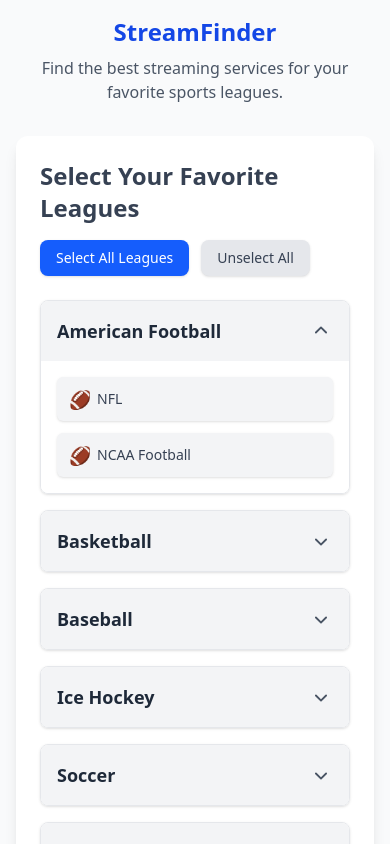
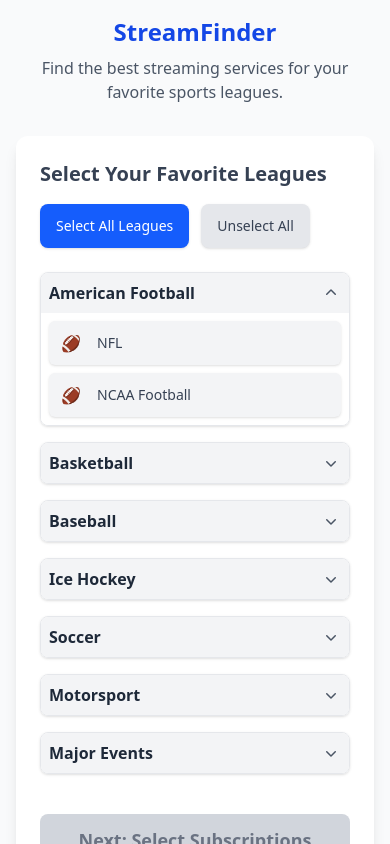
Before and after one commit to justincoleman/StreamFinder, a Vue app in the folder StreamFinder/: page / in a window 390 px wide. Both pictures are taken after a click on the button "American Football". Shown: the top 844 px of the page. Built offline with nearby package versions, Linux system fonts and the light colour scheme.

Commit message:
Mobile optimization: component-level tweaks for BundleCard, StreamingServiceCard, and LeagueSelector (padding, font, touch targets, spacing, grid, overflow)

```diff
--- a/StreamFinder/src/components/BundleCard.vue
+++ b/StreamFinder/src/components/BundleCard.vue
@@ -1,6 +1,6 @@
 <template>
   <div
-    class="rounded-xl shadow-lg p-5 md:p-6 mb-8 relative ring-1 flex flex-col"
+    class="rounded-xl shadow-lg p-3 sm:p-5 md:p-6 mb-8 relative ring-1 flex flex-col w-full"
     :class="[
       isPrimaryRecommendation && item.badge === 'Top Coverage' ? 'border-2 border-green-500 bg-green-50 ring-green-400' + (isMainPick ? ' md:shadow-2xl' : '') :
       isPrimaryRecommendation && item.badge === 'Best Value' ? 'border-2 border-teal-500 bg-teal-50 ring-teal-400' :
@@ -29,11 +29,11 @@
             }">
           {{ (item.badge === 'Top Coverage' || item.badge === 'Best Value') && isPrimaryRecommendation ? 'Recommended Bundle' : item.displayName }}
         </h3>
-        <div class="flex flex-wrap justify-center items-center gap-x-1.5 gap-y-1 p-2 rounded-md shadow-inner"
+        <div class="flex flex-wrap justify-center items-center gap-x-1.5 gap-y-2 p-2 rounded-md shadow-inner"
              :class="isPrimaryRecommendation && item.badge ? 'bg-white' : 'bg-gray-50'">
           <template v-for="(service) in item.servicesInvolved" :key="service.id">
             <span
-                  class="px-2 py-0.5 text-xs font-semibold rounded-full shadow-sm"
+                  class="px-2 py-1 text-xs sm:text-sm font-semibold rounded-full shadow-sm break-words"
                   :class="service.isSubscribed ?
                             (isPrimaryRecommendation && item.badge === 'Top Coverage' ? 'bg-green-100 text-green-700' : 'bg-indigo-100 text-indigo-700') :
                             'bg-gray-200 text-gray-700'">
@@ -59,14 +59,14 @@
              'border-teal-200': item.badge === 'Best Value' && isPrimaryRecommendation,
              'border-gray-200': !isPrimaryRecommendation || !item.badge
            }">
-        <p class="text-xs text-gray-500 mb-0.5">Total Monthly Cost {{ item.type === 'bundle' ? 'for this Bundle' : 'for this Service' }}:</p>
+        <p class="text-xs sm:text-sm text-gray-500 mb-0.5">Total Monthly Cost {{ item.type === 'bundle' ? 'for this Bundle' : 'for this Service' }}:</p>
         <div class="inline-flex items-center justify-center p-0.5 rounded-full bg-gradient-to-br"
              :class="{
                 'from-green-400 to-green-600': item.badge === 'Top Coverage' && isPrimaryRecommendation,
                 'from-teal-400 to-teal-600': item.badge === 'Best Value' && isPrimaryRecommendation,
                 'from-gray-400 to-gray-600': !isPrimaryRecommendation || !item.badge
              }">
-          <span class="px-3 py-1.5 bg-white text-xl md:text-2xl font-bold rounded-full shadow-inner"
+          <span class="px-3 py-1.5 bg-white text-lg sm:text-xl md:text-2xl font-bold rounded-full shadow-inner"
                 :class="{
                     'text-green-700': item.badge === 'Top Coverage' && isPrimaryRecommendation,
                     'text-teal-700': item.badge === 'Best Value' && isPrimaryRecommendation,
@@ -85,10 +85,10 @@
 
       <div v-if="item.badge === 'Top Coverage' && isPrimaryRecommendation && item.redundantSubscriptions && item.redundantSubscriptions.length > 0"
            class="my-3 p-3 bg-orange-50 border border-orange-200 rounded-lg shadow-sm">
-        <button @click="savingsVisible = !savingsVisible" class="w-full text-left focus:outline-none group block">
+        <button @click="savingsVisible = !savingsVisible" class="w-full text-left focus:outline-none group block min-h-[44px]">
           <div class="flex justify-between items-center">
             <h4 class="text-sm font-semibold text-orange-700 group-hover:text-orange-800">Potential Savings!</h4>
-            <svg xmlns="http://www.w3.org/2000/svg" viewBox="0 0 20 20" fill="currentColor" class="w-5 h-5 text-orange-500 group-hover:text-orange-600 transition-transform duration-200" :class="{'rotate-180': savingsVisible}">
+            <svg xmlns="http://www.w3.org/2000/svg" viewBox="0 0 20 20" fill="currentColor" class="w-5 h-5 sm:w-6 sm:h-6 text-orange-500 group-hover:text-orange-600 transition-transform duration-200" :class="{'rotate-180': savingsVisible}">
               <path fill-rule="evenodd" d="M5.22 8.22a.75.75 0 0 1 1.06 0L10 11.94l3.72-3.72a.75.75 0 1 1 1.06 1.06l-4.25 4.25a.75.75 0 0 1-1.06 0L5.22 9.28a.75.75 0 0 1 0-1.06Z" clip-rule="evenodd" />
             </svg>
           </div>
@@ -112,14 +112,14 @@
       <div class="grid md:grid-cols-2 gap-x-4 mb-3 items-center">
         <div>
           <h4 class="text-sm font-semibold text-gray-700 mb-0.5">Leagues Covered:</h4>
-          <p class="text-lg sm:text-xl font-bold text-gray-800">
+          <p class="text-lg sm:text-xl font-bold text-gray-800 break-words">
             {{ item.totalCoveredLeaguesCount }}
             <span class="text-xs sm:text-sm font-normal text-gray-600">of {{ store.selectedLeagueIds.length }}</span>
           </p>
         </div>
         <div v-if="isPrimaryRecommendation && item.badge === 'Top Coverage' && item.totalCoveredLeaguesCount < store.selectedLeagueIds.length" class="flex flex-col items-end justify-center w-full">
           <span class="text-sm font-semibold">Missing:</span>
-          <p class="text-lg sm:text-sm font-bold text-red-600 mt-0.5 text-right">
+          <p class="text-lg sm:text-sm font-bold text-red-600 mt-0.5 text-right break-words">
             <span v-for="(league, idx) in missingLeagues" :key="league.id">
               <span class="mr-1">{{ league.icon }}</span>{{ league.name }}<span v-if="idx < missingLeagues.length - 1">, </span>
             </span>
@@ -137,17 +137,17 @@
 
       <div v-if="item.type === 'bundle' && item.servicesInvolved.length > 0" class="mt-2 mb-auto">
         <h4 class="text-md font-semibold text-gray-700 mb-1.5">Services in this Bundle:</h4>
-        <ul class="list-none pl-0 space-y-1.5">
+        <ul class="list-none pl-0 space-y-2">
           <li v-for="service in item.servicesInvolved" :key="service.id"
-              class="p-2.5 rounded-md flex flex-col sm:flex-row justify-between items-start sm:items-center shadow-sm border"
+              class="p-2 rounded-md flex flex-col sm:flex-row justify-between items-start sm:items-center shadow-sm border gap-y-1"
               :class="service.isSubscribed
                         ? 'bg-white border-green-300'
                         : (isPrimaryRecommendation && item.badge === 'Top Coverage' ? 'bg-yellow-100 border-yellow-400' : 'bg-gray-100 border-gray-200')
                      "
           >
             <div>
-              <strong class="text-sm font-medium text-gray-800">{{ service.name }}</strong>
-              <span class="text-xs block sm:inline sm:ml-1 text-gray-500">({{ service.price }})</span>
+              <strong class="text-sm sm:text-base font-medium text-gray-800 break-words">{{ service.name }}</strong>
+              <span class="text-xs sm:text-sm block sm:inline sm:ml-1 text-gray-500">({{ service.price }})</span>
               <span v-if="service.isSubscribed" class="text-xs font-bold ml-1 text-green-600">(Subscribed)</span>
               <span v-if="!service.isSubscribed && isPrimaryRecommendation && item.badge === 'Top Coverage'" class="text-xs font-bold ml-1 text-yellow-700">(New in this bundle)</span>
             </div>
@@ -155,7 +155,7 @@
               :href="getServiceLink(service)"
               target="_blank"
               rel="noopener noreferrer"
-              class="text-xs mt-1.5 sm:mt-0 bg-blue-500 text-white hover:bg-blue-600 font-medium py-1 px-2.5 rounded-lg transition-colors duration-150 whitespace-nowrap"
+              class="text-xs sm:text-sm mt-1.5 sm:mt-0 bg-blue-500 text-white hover:bg-blue-600 font-medium py-2 px-3 rounded-lg transition-colors duration-150 whitespace-nowrap min-h-[44px] min-w-[44px]"
             >
               Visit {{ service.name }} &rarr;
             </a>
@@ -180,10 +180,10 @@
         </button>
         <transition name="fade-slide">
           <div v-show="channelsVisible">
-            <ul class="list-none pl-0 space-y-1.5 text-xs">
+            <ul class="list-none pl-0 space-y-1.5 text-xs sm:text-sm">
               <li v-for="(leagueData, leagueId) in item.selectedLeaguesCoveredDetails" :key="leagueId" class="p-2 bg-gray-50 rounded shadow-sm">
                 <div class="flex items-center mb-0.5">
-                  <span class="mr-1.5 text-lg w-6 text-center">{{ leagueData.icon }}</span>
+                  <span class="mr-1.5 text-lg sm:text-xl w-6 text-center">{{ leagueData.icon }}</span>
                   <strong class="text-gray-700">{{ leagueData.name }}:</strong>
                 </div>
                 <p class="ml-8 text-xs text-gray-500 leading-snug">
--- a/StreamFinder/src/components/LeagueSelector.vue
+++ b/StreamFinder/src/components/LeagueSelector.vue
@@ -1,18 +1,18 @@
 <template>
   <div>
-    <h2 class="text-2xl font-semibold mb-4 text-gray-700">
+    <h2 class="text-xl sm:text-2xl font-semibold mb-4 text-gray-700">
       Select Your Favorite Leagues
     </h2>
     <div class="mb-6 flex space-x-3">
       <button
         @click="store.selectAllLeagues()"
-        class="px-4 py-2 text-sm font-medium text-white bg-blue-600 hover:bg-blue-700 rounded-lg shadow-sm focus:outline-none focus:ring-2 focus:ring-offset-2 focus:ring-blue-500 transition-colors duration-150"
+        class="px-4 py-2 text-sm font-medium text-white bg-blue-600 hover:bg-blue-700 rounded-lg shadow-sm focus:outline-none focus:ring-2 focus:ring-offset-2 focus:ring-blue-500 transition-colors duration-150 min-h-[44px] min-w-[44px]"
       >
         Select All Leagues
       </button>
       <button
         @click="store.unselectAllLeagues()"
-        class="px-4 py-2 text-sm font-medium text-gray-700 bg-gray-200 hover:bg-gray-300 rounded-lg shadow-sm focus:outline-none focus:ring-2 focus:ring-offset-2 focus:ring-gray-400 transition-colors duration-150"
+        class="px-4 py-2 text-sm font-medium text-gray-700 bg-gray-200 hover:bg-gray-300 rounded-lg shadow-sm focus:outline-none focus:ring-2 focus:ring-offset-2 focus:ring-gray-400 transition-colors duration-150 min-h-[44px] min-w-[44px]"
       >
         Unselect All
       </button>
@@ -22,17 +22,17 @@
       <div v-for="category in store.allLeaguesByCategory" :key="category.categoryName" class="border border-gray-200 rounded-lg shadow-sm overflow-hidden">
         <button
           @click="store.toggleCategoryExpansion(category.categoryName)"
-          class="w-full flex justify-between items-center p-4 bg-gray-100 hover:bg-gray-200 transition-colors duration-150 focus:outline-none"
+          class="w-full flex justify-between items-center p-2 sm:p-4 bg-gray-100 hover:bg-gray-200 transition-colors duration-150 focus:outline-none"
         >
           <div class="flex items-center">
-            <!-- <span class="text-2xl mr-3">{{ category.icon }}</span> -->
-            <span class="font-semibold text-lg text-gray-800">{{ category.categoryName }}</span>
+            <!-- <span class="text-base sm:text-lg mr-3">{{ category.icon }}</span> -->
+            <span class="font-semibold text-base sm:text-lg text-gray-800 break-words">{{ category.categoryName }}</span>
           </div>
           <svg
             xmlns="http://www.w3.org/2000/svg"
             viewBox="0 0 20 20"
             fill="currentColor"
-            class="w-6 h-6 text-gray-600 transition-transform duration-200"
+            class="w-5 h-5 sm:w-6 sm:h-6 text-gray-600 transition-transform duration-200"
             :class="{'rotate-180': store.expandedCategories.includes(category.categoryName)}"
           >
             <path fill-rule="evenodd" d="M5.22 8.22a.75.75 0 0 1 1.06 0L10 11.94l3.72-3.72a.75.75 0 1 1 1.06 1.06l-4.25 4.25a.75.75 0 0 1-1.06 0L5.22 9.28a.75.75 0 0 1 0-1.06Z" clip-rule="evenodd" />
@@ -47,21 +47,21 @@
           leave-from-class="transform opacity-100 translate-y-0 max-h-screen"
           leave-to-class="transform opacity-0 -translate-y-4 max-h-0"
         >
-          <div v-show="store.expandedCategories.includes(category.categoryName)" class="p-4 bg-white">
-            <div class="grid grid-cols-1 sm:grid-cols-2 md:grid-cols-3 gap-3">
+          <div v-show="store.expandedCategories.includes(category.categoryName)" class="p-2 sm:p-4 bg-white">
+            <div class="grid grid-cols-1 sm:grid-cols-2 md:grid-cols-3 gap-2">
               <button
                 v-for="league in category.leagues"
                 :key="league.id"
                 @click="store.toggleLeagueSelection(league.id)"
                 :class="[
-                  'px-3 py-2 rounded-md text-sm font-medium transition-all duration-150 ease-in-out focus:outline-none focus:ring-2 focus:ring-offset-2 flex items-center justify-start text-left w-full shadow-sm hover:shadow-md',
+                  'px-3 py-2 rounded-md text-sm font-medium transition-all duration-150 ease-in-out focus:outline-none focus:ring-2 focus:ring-offset-2 flex items-center justify-start text-left w-full shadow-sm hover:shadow-md min-h-[44px] min-w-[44px] gap-x-2 break-words',
                   store.selectedLeagueIds.includes(league.id)
                     ? 'bg-blue-600 text-white hover:bg-blue-700 focus:ring-blue-500'
                     : 'bg-gray-100 text-gray-700 hover:bg-gray-200 focus:ring-blue-400'
                 ]"
               >
-                <span class="text-lg mr-2 w-5 text-center">{{ league.icon }}</span>
-                {{ league.name }}
+                <span class="text-base sm:text-lg mr-2 w-5 text-center">{{ league.icon }}</span>
+                <span class="break-words">{{ league.name }}</span>
               </button>
             </div>
           </div>
@@ -70,7 +70,7 @@
     </div>
 
     <div v-if="store.selectedLeagueIds.length > 0" class="mt-8 p-4 bg-blue-50 rounded-lg border border-blue-200">
-      <p class="text-md text-blue-700">
+      <p class="text-base sm:text-md text-blue-700">
         <span class="font-semibold">Selected Leagues ({{ store.selectedLeagueIds.length }}):</span>
         {{ selectedLeagueNames }}
       </p>
--- a/StreamFinder/src/components/StreamingServiceCard.vue
+++ b/StreamFinder/src/components/StreamingServiceCard.vue
@@ -147,10 +147,6 @@ const toggleChannelsVisibility = () => {
   channelsVisible.value = !channelsVisible.value;
 };
 
-const isSubscribedAndNotSecondary = computed(() => {
-  return props.service.isSubscribed && !props.isSecondaryOption;
-});
-
 const visitLink = computed(() => {
   if (props.service.isSubscribed) {
     return loginLinks[props.service.id] || serviceHomepages[props.service.id] || '';
```
